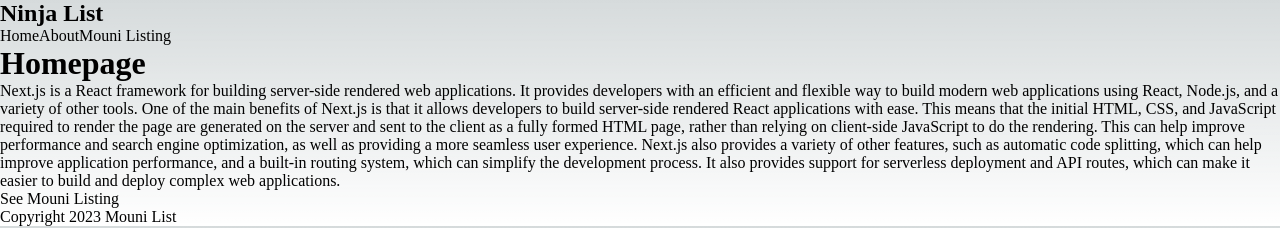
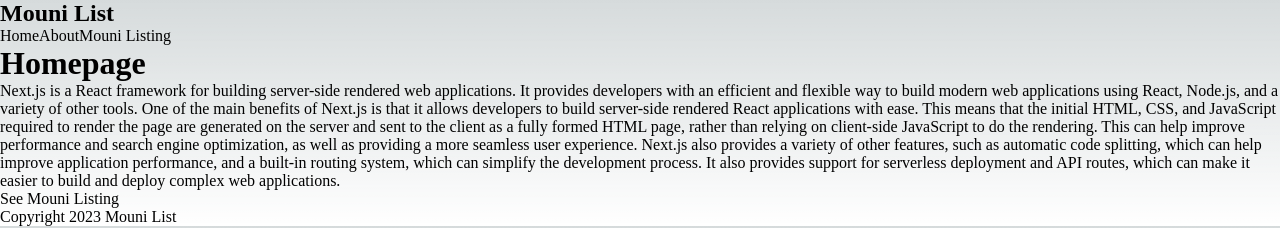
Before and after one commit to AmalShalabi/MouniList-simple-Next.js-app, a Next.js app: page / in a window 1280 px wide. Shown: the top 228 px of the page. Built offline with nearby package versions, Linux system fonts and the light colour scheme.

Commit message:
Linking Between Pages

```diff
--- a/comps/Navbar.js
+++ b/comps/Navbar.js
@@ -4,7 +4,7 @@
   return (
     <nav>
       <div className="logo">
-        <h1>Ninja List</h1>
+        <h1>Mouni List</h1>
       </div>
       <Link href="/">
         Home
```
